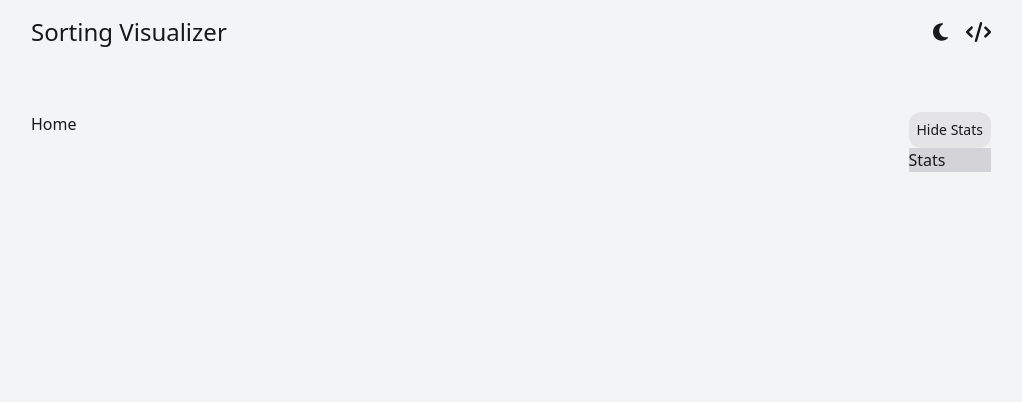
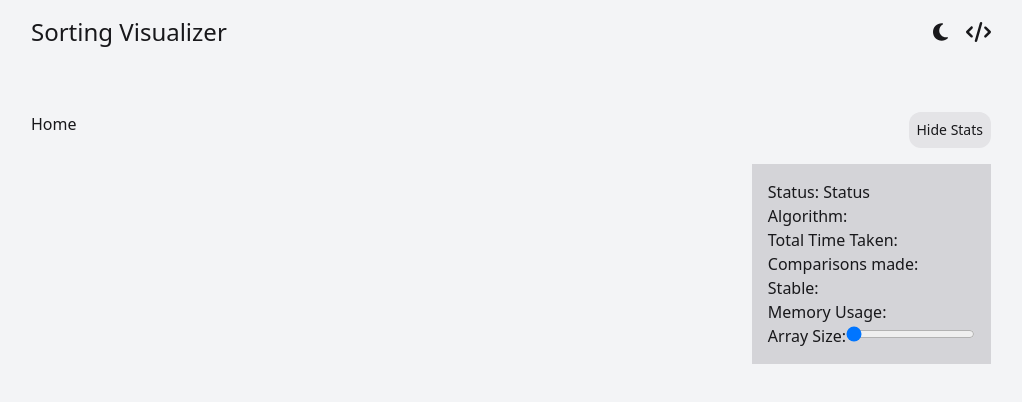
Before and after one commit to SharmaTushar1/SortingVisualizer, a Next.js app: page /home in a window 1280 px wide. Both pictures are taken after a click on the button "Show Stats". Shown: the top 402 px of the page, without its empty margins (129-1151 px from the left). Built offline with nearby package versions, Linux system fonts and the light colour scheme.

Commit message:
Add status to toggle status

```diff
--- a/src/app/home/components/ToggleStats.tsx
+++ b/src/app/home/components/ToggleStats.tsx
@@ -2,9 +2,39 @@
 
 import {useState} from 'react';
 
+type stats = {
+  algorithm: string,
+  timeTaken: string,
+  comparisonsMade: string,
+  isStable: boolean,
+  memoryUsage: string,
+  arraySize: number,
+}
+
 export default function ToggleStats() {
 
   const [visible, setVisible] = useState(false);
+
+  const [algorithm, setAlgorithm] = useState("");
+
+  const [timeTaken, setTimeTaken] = useState("");
+
+  const [comparisonsMade, setComparisonsMade] = useState("");
+
+  const [isStable, setIsStable] = useState(false);
+
+  const [memoryUsage, setMemoryUsage] = useState("");
+
+  const [arraySize, setArraySize] = useState(0);
+
+  const props:stats = {
+    algorithm,
+    timeTaken,
+    comparisonsMade,
+    isStable,
+    memoryUsage,
+    arraySize,
+  }
 
   const toggleStats = () => {
     console.log(visible);
@@ -14,20 +44,51 @@ export default function ToggleStats() {
 
   return (
     <div className='relative'>
-      <div className='absolute right-0'>
-        <button className="bg-zinc-200 dark:bg-zinc-800 text-sm p-2 border-none rounded-xl" onClick={() => toggleStats()}>
+      <div className='absolute flex flex-col right-0 z-10 items-end'>
+        <button className="bg-zinc-200 dark:bg-zinc-800 text-sm p-2 border-none rounded-xl w-fit" onClick={() => toggleStats()}>
           {visible ? "Hide Stats": "Show Stats"}
         </button>
-        {visible ? <Stats />: ""}
+        <div className='mt-4'>
+          {visible ? <Stats
+          {...props}
+          />: ""}
+        </div>
       </div>
     </div>
   )
 }
 
-export function Stats() {
+export function Stats({...props}: stats) {
   return (
-    <div className='dark:bg-zinc-700 bg-zinc-300'>
-      Stats
+    <div className='dark:bg-zinc-700 bg-zinc-300 p-4'>
+      <div>
+        {/* Sorting... or Shuffling...  */}
+        Status: {"Status"}
+      </div>
+      <div>
+        Algorithm: {props.algorithm}
+      </div>
+      <div>
+        {/* Time take for sorting (0 initially) */}
+        Total Time Taken: {props.timeTaken}
+      </div>
+      <div>
+        {/* Comparisons made while sorting (0 initially) */}
+        Comparisons made: {props.comparisonsMade}
+      </div>
+      <div>
+        {/* True or false */}
+        Stable: {props.timeTaken}
+      </div>
+      <div>
+        {/* Memory Usage */}
+        Memory Usage: {props.memoryUsage}
+      </div>
+      <div>
+        {/* Array Size */}
+        Array Size:
+        <input type="range" min="1" max="100" value={props.arraySize}/>
+      </div>
     </div>
   );
 }
```
